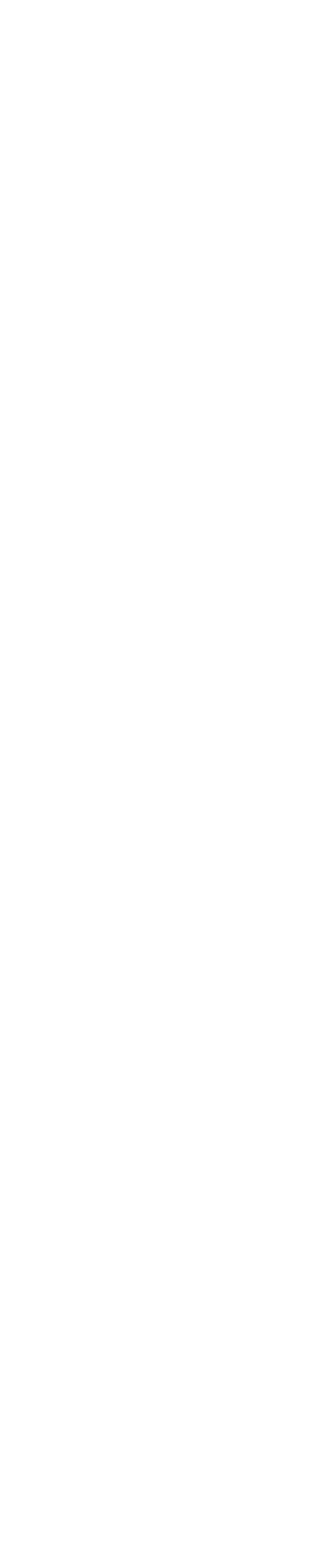
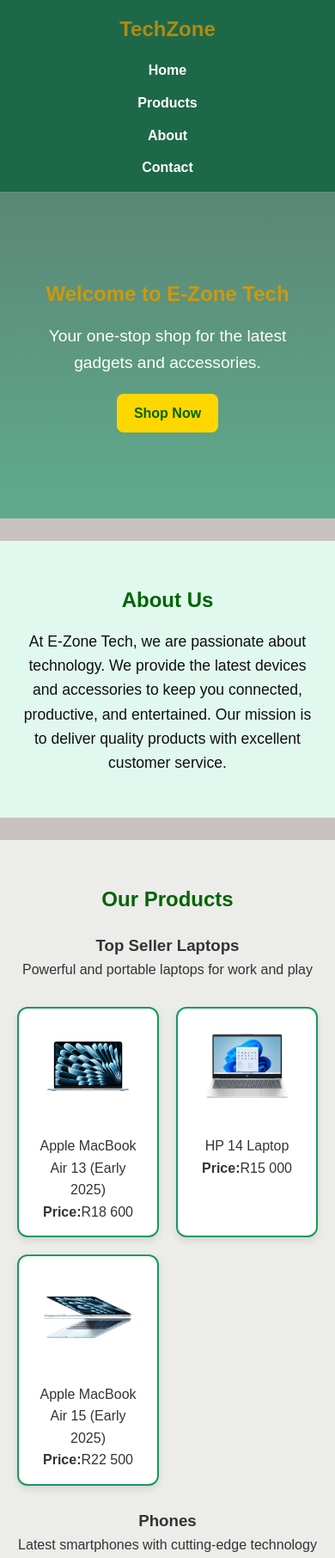
Before and after one commit to Kythera-Pather/WEDE-Ice-task-2, a plain HTML site: page index.html in a window 390 px wide. Shown: the top 1812 px of the page at 86% size. Before the commit the page ends 844 px from the top, so only its background shows below. Drawn offline with Linux system fonts and the light colour scheme.

Commit message:
second commit

```diff
--- /dev/null
+++ b/css/styles.css
@@ -0,0 +1,235 @@
+/* General Reset */
+* {
+  margin: 0;
+  padding: 0;
+  box-sizing: border-box;
+  font-family: Arial, sans-serif;
+}
+
+body {
+  background-color: #c9c1c1;
+  color: #333;
+  line-height: 1.6;
+}
+
+/* Header */
+header {
+  background: #1d6848;
+  color: white;
+  padding: 15px 30px;
+  display: flex;
+  justify-content: space-between;
+  align-items: center;
+}
+
+header .logo {
+  font-size: 1.5rem;
+  font-weight: bold;
+  color: #b18b10;
+}
+
+nav ul {
+  list-style: none;
+  display: flex;
+  gap: 20px;
+}
+
+nav ul li a {
+  color: white;
+  text-decoration: none;
+  font-weight: bold;
+  transition: color 0.3s ease;
+}
+
+nav ul li a:hover {
+  color: #d6ab1e;
+}
+
+/* Hero Section */
+.hero {
+  background: linear-gradient(rgba(63, 121, 99, 0.8), rgba(70, 165, 128, 0.8));
+  background-size: cover;
+  background-position: center;
+  color: white;
+  text-align: center;
+  padding: 100px 20px;
+}
+
+.hero h1 {
+  font-size: 2.5rem;
+  margin-bottom: 15px;
+  color: #cc990d;
+}
+
+.hero p {
+  font-size: 1.2rem;
+  margin-bottom: 20px;
+}
+
+.button {
+  display: inline-block;
+  background: #FFD700;
+  color: #006400;
+  padding: 10px 20px;
+  border-radius: 8px;
+  border: none;
+  cursor: pointer;
+  text-decoration: none;
+  font-weight: bold;
+}
+
+.button:hover {
+  background: #e6c200;
+}
+
+/* About Section */
+.about {
+  padding: 50px 20px;
+  text-align: center;
+  background: rgb(225, 248, 239);
+}
+
+.about h2 {
+  color: #006400;
+  margin-bottom: 15px;
+}
+
+.about p {
+  max-width: 600px;
+  margin: auto;
+  font-size: 1.1rem;
+  color: #0f0f0f;
+}
+
+
+/* Products Section */
+.products {
+  padding: 50px 20px;
+  background: #ececea;
+  text-align: center;
+}
+
+.products h2 {
+  color: #006400;
+  margin-bottom: 20px;
+}
+
+/* Product grid (bubble layout) */
+.product-grid {
+  display: grid;
+  grid-template-columns: repeat(auto-fit, minmax(150px, 1fr));
+  gap: 20px;
+  margin-top: 30px;
+}
+
+.product-grid div {
+  background: #fff;
+  border: 2px solid #18995d;
+  border-radius: 12px;
+  padding: 15px;
+  text-align: center;
+  box-shadow: 0 4px 8px rgba(0,0,0,0.1);
+  transition: transform 0.2s ease-in-out, border-color 0.3s ease;
+}
+
+.product-grid div:hover {
+  transform: translateY(-5px);
+  border-color: #d3ad32;
+  box-shadow: 0 6px 12px rgba(0,0,0,0.15);
+}
+
+.product-grid img {
+  width: 80%;
+  height: auto;
+  border-radius: 8px;
+  margin-bottom: 20px;
+}
+
+.product-grid p {
+  font-size: 1rem;
+  font-weight: 500;
+  color: #333;
+  margin: 0;
+}
+
+/* Contact Section */
+.contact {
+  padding: 50px 20px;
+  background: white;
+  text-align: center;
+}
+
+.contact h2 {
+  color: #00642a;
+  margin-bottom: 20px;
+}
+
+.contact form {
+  max-width: 500px;
+  margin: auto;
+  display: flex;
+  flex-direction: column;
+  gap: 15px;
+}
+
+.contact input,
+.contact textarea {
+  padding: 10px;
+  border: 1px solid #ddd;
+  border-radius: 8px;
+  font-size: 1rem;
+}
+
+.contact button {
+  background: #286b3c;
+  color: #c0a50f;
+  padding: 10px;
+  border: none;
+  border-radius: 8px;
+  font-weight: bold;
+  cursor: pointer;
+  transition: background 0.3s ease;
+}
+
+.contact button:hover {
+  background: #004d00;
+}
+
+/* Footer */
+footer {
+  background: #3dad68;
+  color: white;
+  text-align: center;
+  padding: 15px;
+  margin-top: 30px;
+}
+
+/* RESPONSIVE BREAKPOINTS */
+
+/* Tablet */
+@media (max-width: 1024px) {
+  nav ul {
+    gap: 0.5rem;
+  }
+  .hero h1 {
+    font-size: 2rem;
+  }
+}
+
+/* Mobile */
+@media (max-width: 768px) {
+  header {
+    flex-direction: column;
+    text-align: center;
+  }
+
+  nav ul {
+    flex-direction: column;
+    gap: 0.75rem;
+    margin-top: 1rem;
+  }
+
+  .hero h1 {
+    font-size: 1.5rem;
+  }
+}
--- a/index.html
+++ b/index.html
@@ -1,11 +1,159 @@
 <!DOCTYPE html>
 <html lang="en">
 <head>
-    <meta charset="UTF-8">
-    <meta name="viewport" content="width=device-width, initial-scale=1.0">
-    <title>Document</title>
+  <meta charset="UTF-8" />
+  <meta name="viewport" content="width=device-width, initial-scale=1.0" />
+  <title>TechZone | IT Tech Store</title>
+  <link rel="stylesheet" href="css/styles.css" />
 </head>
 <body>
+  <!-- Header -->
+  <header>
+    <div class="logo">TechZone</div>
+    <nav>
+      <ul>
+        <li><a href="#home">Home</a></li>
+        <li><a href="#products">Products</a></li>
+        <li><a href="#about">About</a></li>
+        <li><a href="#contact">Contact</a></li>
+      </ul>
+    </nav>
+  </header>
 
+  <!-- Hero Section -->
+  <section id="home" class="hero">
+    <h1>Welcome to E-Zone Tech</h1>
+    <p>Your one-stop shop for the latest gadgets and accessories.</p>
+    <a href="#products" class="button">Shop Now</a>
+  </section>
+  <br>
+
+   <!-- About Section -->
+  <section id="about" class="about">
+    <h2>About Us</h2>
+    <p>At E-Zone Tech, we are passionate about technology. We provide the latest devices and accessories to keep you connected, productive, and entertained. Our mission is to deliver quality products with excellent customer service.</p>
+  </section>
+  <br>
+
+  <!-- Products Section -->
+  <section id="products" class="products">
+    <h2>Our Products</h2>
+
+    <!-- Product Categories -->
+    <div class="category">
+      <!-- Category 1: Laptops -->
+      <h3>Top Seller Laptops</h3>
+      <p>Powerful and portable laptops for work and play</p>
+      <div class="product-grid">
+        <div>
+          <img src="images\apple macbook air 13 early 2025.jpg" alt="MacBook Air 13" width="300" height="300"/>
+          <p>Apple MacBook Air 13 (Early 2025)</p>
+          <p><strong>Price:</strong>R18 600</p>
+        </div>
+        <div>
+          <img src="images\HP 14 (14-dq0000-dq6000, dr0000-dr2000, fr0000).jpg" alt="HP 14 Laptop" width="300" height="300"/>
+          <p>HP 14 Laptop</p>
+          <p><strong>Price:</strong>R15 000</p>
+        </div>
+        <div>
+          <img src="images\Apple MacBook Air 15 (Early 2025).jpg" alt="MacBook Air 15" width="300" height="300"/>
+          <p>Apple MacBook Air 15 (Early 2025)</p>
+          <p><strong>Price:</strong>R22 500</p>
+        </div>
+      </div>
+    </div>
+     <br>
+
+      <!-- Category 2: Phones -->
+     <div class="category">
+      <h3>Phones</h3>
+      <p>Latest smartphones with cutting-edge technology</p>
+      <div class="product-grid">
+        <div>
+          <img src="images\Samsung galaxy S25 Ultra.jpg" alt="Samsung Galaxy S25 Ultra" width="100" height="200" />
+          <p>Samsung Galaxy S25 Ultra</p>
+          <p><strong>Price:</strong>R20 500</p>
+        </div>
+        <div>
+          <img src="images\Apple iPhone 16 Pro Max.jpg" alt="iPhone 16 Pro Max" width="100" height="200" />
+          <p>Apple iPhone 16 Pro Max</p>
+          <p><strong>Price:</strong>R21 000</p>
+        </div>
+        <div>
+          <img src="images\Google Pixel 9 Pro.jpg" alt="Google Pixel 9 Pro" width="100" height="200" />
+          <p>Google Pixel 9 Pro</p>
+          <p><strong>Price:</strong>R15 999</p>
+        </div>
+      </div>
+    </div>
+    <br>
+
+      <!-- Category 3: Tablets -->
+<div class="category">
+      <h3>Tablets</h3>
+      <p>Lightweight tablets for entertainment and productivity</p>
+      <div class="product-grid">
+        <div>
+          <img src="images\Apple iPad Pro 11”.jpg" alt="iPad Pro 11" width="300" height="300"/>
+          <p>Apple iPad Pro 11</p>
+          <p><strong>Price:</strong>R18 500</p>
+        </div>
+        <div>
+          <img src="images\ZONKO Tablet 10 32GB.jpg" alt="ZONKO Tablet 10" width="300" height="300"/>
+          <p>ZONKO Tablet 10 32GB</p>
+          <p><strong>Price:</strong>R1 599</p>
+        </div>
+        <div>
+          <img src="images\SAMSUNG Galaxy Tab S6 Lite.jpg" alt="Galaxy Tab S6 Lite" width="300" height="300"/>
+          <p>Samsung Galaxy Tab S6 Lite</p>
+          <p><strong>Price:</strong>R3 850</p>
+        </div>
+      </div>
+    </div>
+    <br>
+
+      <!-- Category 4: Accessories -->
+         <div class="category">
+      <h3>Accessories</h3>
+      <p>Headphones, chargers, and everything in between</p>
+      <div class="product-grid">
+        <div>
+          <img src="images\JBL Tune 510BT - Bluetooth headphones.jpg" alt="JBL Headphones" width="300" height="400"/>
+          <p>JBL Tune 510BT - Bluetooth Headphones</p>
+          <p><strong>Price:</strong>R899</p>
+        </div>
+        <div>
+          <img src="images\Samsung Galaxy Watch6.jpg" alt="Galaxy Watch6" width="300" height="400"/>
+          <p>Samsung Galaxy Watch6</p>
+          <p><strong>Price:</strong>R899</p>
+        </div>
+        <div>
+          <img src="images\AirPods Max (USB-C).jpg" alt="AirPods Max" width="300" height="400"/>
+          <p>Apple AirPods Max (USB-C)</p>
+          <p><strong>Price:</strong>R99</p>
+        </div>
+      </div>
+    </div>
+  </section>
+  <br>
+
+
+
+
+  <!-- Contact Section -->
+  <section id="contact" class="contact">
+    <h2>Contact Us</h2>
+    <form>
+      <input type="text" placeholder="Your Name" required />
+      <input type="email" placeholder="Your Email" required />
+      <textarea placeholder="Your Message" required></textarea>
+      <button type="submit" class="btn">Send Message</button>
+    </form>
+  </section>
+
+  <!-- Footer -->
+  <footer>
+    <p>&copy; 2025 TechZone. All rights reserved.</p>
+  </footer>
 </body>
 </html>
```
Also changed, not shown: images/AirPods Max (USB-C).jpg (added), images/Apple MacBook Air 15 (Early 2025).jpg (added), images/Apple iPad Pro 11”.jpg (added), images/Apple iPhone 16 Pro Max.jpg (added), images/Google Pixel 9 Pro.jpg (added), images/HP 14 (14-dq0000-dq6000, dr0000-dr2000, fr0000).jpg (added), images/JBL Tune 510BT - Bluetooth headphones.jpg (added), images/LOGO.jpg (added), images/SAMSUNG Galaxy Tab S6 Lite.jpg (added), images/Samsung Galaxy Watch6.jpg (added), images/Samsung galaxy S25 Ultra.jpg (added), images/ZONKO Tablet 10 32GB.jpg (added), images/apple macbook air 13 early 2025.jpg (added).
